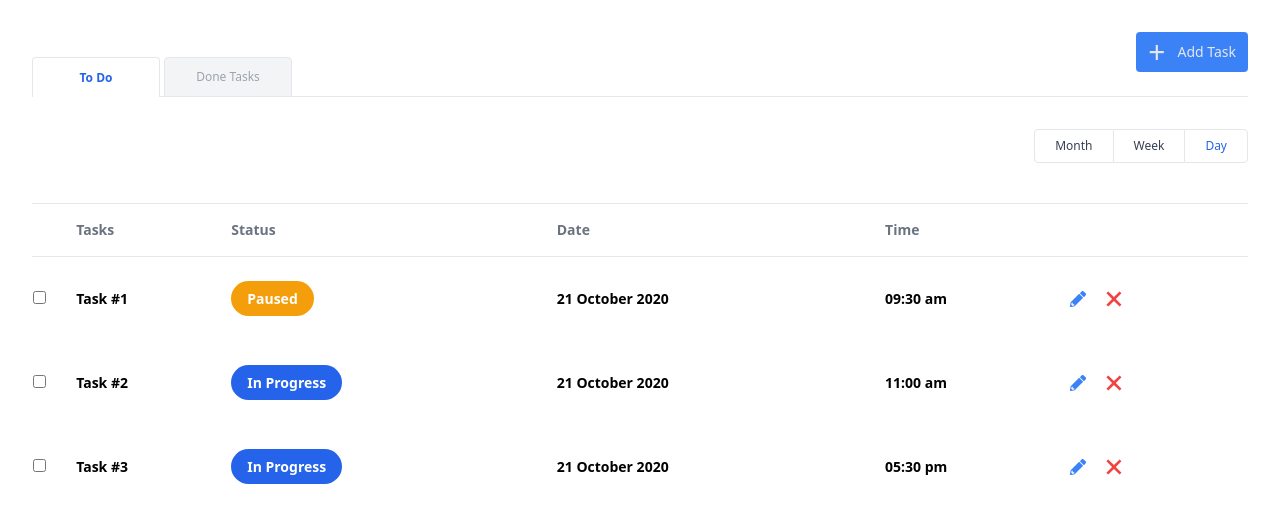
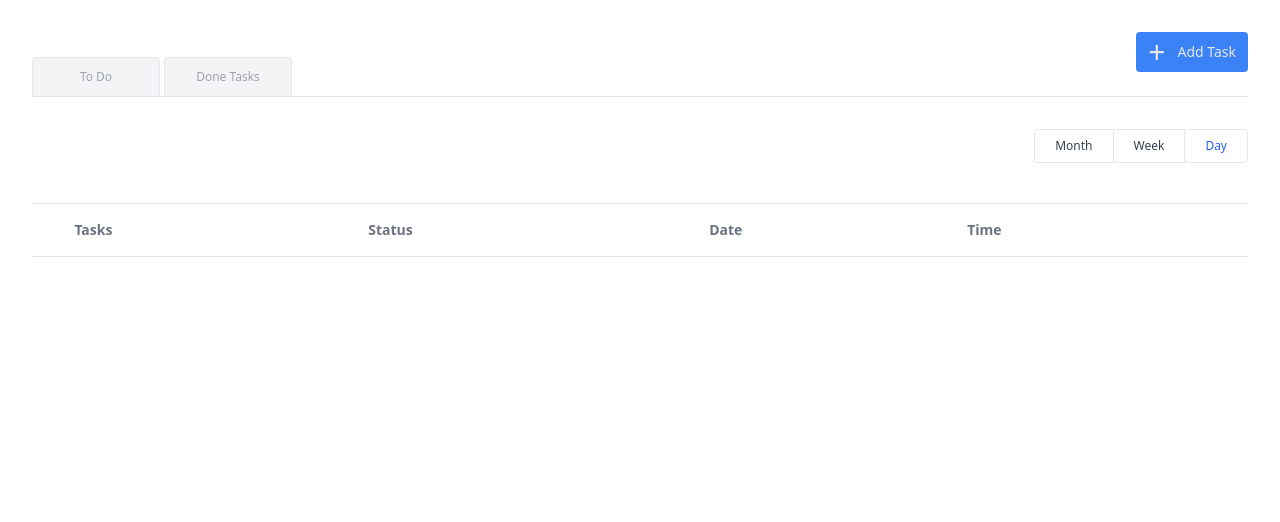
Before and after one commit to samir9saeedi/training-final-project, a React (Create React App) app: page /todos/1/day in a window 1280 px wide. Shown: the top 522 px of the page. Built offline with nearby package versions, Linux system fonts and the light colour scheme.

Commit message:
Add router and implement filters

```diff
--- a/package.json
+++ b/package.json
@@ -11,8 +11,10 @@
     "@types/react": "^16.14.2",
     "@types/react-dom": "^16.9.10",
     "@types/react-redux": "^7.1.11",
+    "@types/react-router-dom": "^5.1.6",
     "@types/uuid": "^8.3.0",
     "autoprefixer": "^10.0.4",
+    "date-fns": "^2.16.1",
     "eslint": "^7.15.0",
     "postcss": "^8.1.14",
     "postcss-cli": "^8.3.0",
@@ -20,6 +22,7 @@
     "react": "^17.0.1",
     "react-dom": "^17.0.1",
     "react-redux": "^7.2.2",
+    "react-router-dom": "^5.2.0",
     "react-scripts": "4.0.1",
     "redux": "^4.0.5",
     "tailwindcss": "^2.0.1",
--- a/src/App.tsx
+++ b/src/App.tsx
@@ -1,11 +1,15 @@
-import React from "react";
 import Todos from "./Todos";
+import { BrowserRouter as Router, Route, Switch } from "react-router-dom";
 
 function App() {
     return (
-        <div className="p-8">
-            <Todos />
-        </div>
+        <Router>
+            <div className="p-8">
+                <Switch>
+                    <Route exact path="/todos/:done/:range" component={Todos}/>
+                </Switch>
+            </div>
+        </Router>
     );
 }
 
--- a/src/Todo.ts
+++ b/src/Todo.ts
@@ -14,4 +14,5 @@ export default class Todo
 export enum TodoStatus {
     Paused = "Paused",
     InProgress = "In Progress",
+    Done = "Done",
 }
--- a/src/Todos.tsx
+++ b/src/Todos.tsx
@@ -1,6 +1,9 @@
+import { useParams } from "react-router";
+import { Link } from "react-router-dom";
 import { useSelector } from "react-redux";
 import { State } from "./redux";
 import { TodoStatus } from "./Todo";
+import { getWeek } from "date-fns";
 
 const months = [
     "January",
@@ -27,7 +30,43 @@ function getTime(date: Date) {
 }
 
 function Todos() {
-    const todos = useSelector((state: State) => state.todos);
+    let todos = useSelector((state: State) => state.todos);
+    const { done, range } = useParams<{
+        done: "to-do" | "done-tasks";
+        range: "month" | "week" | "day";
+    }>();
+    todos = todos.filter((o) =>
+        done === "done-tasks"
+            ? o.status === TodoStatus.Done
+            : o.status !== TodoStatus.Done
+    );
+
+    const now = new Date();
+    switch (range) {
+        case "day":
+            todos = todos.filter(
+                (o) =>
+                    o.date.getFullYear() === now.getFullYear() &&
+                    o.date.getMonth() === now.getMonth() &&
+                    o.date.getDate() === now.getDate()
+            );
+            break;
+        case "week":
+            const currentWeek = getWeek(now, { weekStartsOn: 1 });
+            todos = todos.filter(
+                (o) =>
+                    getWeek(o.date, { weekStartsOn: 1 }) ===
+                    currentWeek
+            );
+            break;
+        case "month":
+            todos = todos.filter(
+                (o) =>
+                    o.date.getFullYear() === now.getFullYear() &&
+                    o.date.getMonth() === now.getMonth()
+            );
+            break;
+    }
 
     return (
         <div className="relative text-sm">
@@ -40,30 +79,53 @@ function Todos() {
             </a>
 
             <div className="flex pt-6 text-xs border-b">
-                <a
-                    className="relative flex items-center justify-center w-32 h-10 py-2 font-bold text-center text-blue-600 bg-white border border-b-0 rounded-t top-px"
-                    href="/todos?done=false"
+                <Link
+                    className={`relative flex items-center justify-center w-32 h-10 py-2 text-center border rounded-t top-px ${
+                        done === "to-do"
+                            ? "border-b-0 text-blue-600 bg-white font-bold"
+                            : "text-gray-400 bg-gray-100"
+                    }`}
+                    to={`/todos/to-do/${range}`}
                 >
                     To Do
-                </a>
-                <a
-                    className="relative flex items-center justify-center w-32 h-10 py-2 ml-1 text-center text-gray-400 bg-gray-100 border rounded-t top-px"
-                    href="/todos?done=true"
+                </Link>
+                <Link
+                    className={`relative flex items-center justify-center w-32 h-10 py-2 ml-1 text-center border rounded-t top-px ${
+                        done === "done-tasks"
+                            ? "border-b-0 text-blue-600 bg-white font-bold"
+                            : "text-gray-400 bg-gray-100"
+                    }`}
+                    to={`/todos/done-tasks/${range}`}
                 >
                     Done Tasks
-                </a>
+                </Link>
             </div>
 
             <div className="flex justify-end mt-8 text-xs">
-                <button className="px-5 py-2 text-gray-700 border rounded-l box-content">
+                <Link
+                    className={`px-5 py-2 border rounded-l box-content ${
+                        range === "month" ? "text-blue-600" : "text-gray-700"
+                    }`}
+                    to={`/todos/${done}/month`}
+                >
                     Month
-                </button>
-                <button className="px-5 py-2 text-gray-700 border-t border-b box-content">
+                </Link>
+                <Link
+                    className={`px-5 py-2 border-t border-b box-content ${
+                        range === "week" ? "text-blue-600" : "text-gray-700"
+                    }`}
+                    to={`/todos/${done}/week`}
+                >
                     Week
-                </button>
-                <button className="px-5 py-2 text-blue-600 border rounded-r box-content">
+                </Link>
+                <Link
+                    className={`px-5 py-2 border rounded-r box-content ${
+                        range === "day" ? "text-blue-600" : "text-gray-700"
+                    }`}
+                    to={`/todos/${done}/day`}
+                >
                     Day
-                </button>
+                </Link>
             </div>
 
             <table className="w-full mt-10">
@@ -87,7 +149,9 @@ function Todos() {
                             <td>
                                 <span
                                     className={`text-white rounded-full px-4 py-2 ${
-                                        o.status === TodoStatus.InProgress
+                                        o.status === TodoStatus.Done
+                                            ? "bg-green-600"
+                                            : o.status === TodoStatus.InProgress
                                             ? "bg-blue-600"
                                             : "bg-yellow-500"
                                     }`}
@@ -105,7 +169,13 @@ function Todos() {
                                         <svg
                                             fill="currentColor"
                                             className="w-4 h-4 currentColor"
-                                            viewBox="0 0 20.517 20.517"><path d="M19.976,5.767,18.128,7.614a.481.481,0,0,1-.681,0L13,3.166a.481.481,0,0,1,0-.681L14.846.637a1.928,1.928,0,0,1,2.721,0l2.408,2.408A1.92,1.92,0,0,1,19.976,5.767Zm-8.564-1.7L.888,14.595l-.85,4.869a.963.963,0,0,0,1.114,1.114l4.869-.854L16.545,9.2a.481.481,0,0,0,0-.681L12.1,4.071a.486.486,0,0,0-.685,0ZM3.549,17.064H5.473v1.455l-2.585.453L1.642,17.725l.453-2.585H3.549Z" transform="translate(-0.024 -0.075)"/></svg>
+                                            viewBox="0 0 20.517 20.517"
+                                        >
+                                            <path
+                                                d="M19.976,5.767,18.128,7.614a.481.481,0,0,1-.681,0L13,3.166a.481.481,0,0,1,0-.681L14.846.637a1.928,1.928,0,0,1,2.721,0l2.408,2.408A1.92,1.92,0,0,1,19.976,5.767Zm-8.564-1.7L.888,14.595l-.85,4.869a.963.963,0,0,0,1.114,1.114l4.869-.854L16.545,9.2a.481.481,0,0,0,0-.681L12.1,4.071a.486.486,0,0,0-.685,0ZM3.549,17.064H5.473v1.455l-2.585.453L1.642,17.725l.453-2.585H3.549Z"
+                                                transform="translate(-0.024 -0.075)"
+                                            />
+                                        </svg>
                                     </a>
                                     <a className="ml-3 text-red-500" href="/">
                                         <svg
--- a/src/redux.ts
+++ b/src/redux.ts
@@ -5,9 +5,10 @@ export type State = { todos: Array<Todo> };
 
 const initialState : State = {
     todos: [
-        new Todo("Task #1", new Date(2020, 9, 21, 9, 30), TodoStatus.Paused),
-        new Todo("Task #2", new Date(2020, 9, 21, 11, 0), TodoStatus.InProgress),
-        new Todo("Task #3", new Date(2020, 9, 21, 17, 30), TodoStatus.InProgress),
+        new Todo("Task #1", new Date(2020, 11, 21, 9, 30), TodoStatus.Paused),
+        new Todo("Task #2", new Date(2020, 11, 9, 11, 0), TodoStatus.InProgress),
+        new Todo("Task #3", new Date(2020, 11, 8, 17, 30), TodoStatus.InProgress),
+        new Todo("Task #4", new Date(2020, 11, 9, 19, 30), TodoStatus.Done),
     ]
 }
 
```
Also changed, not shown: 1 other file (tests, documents, lock files or other folders).
